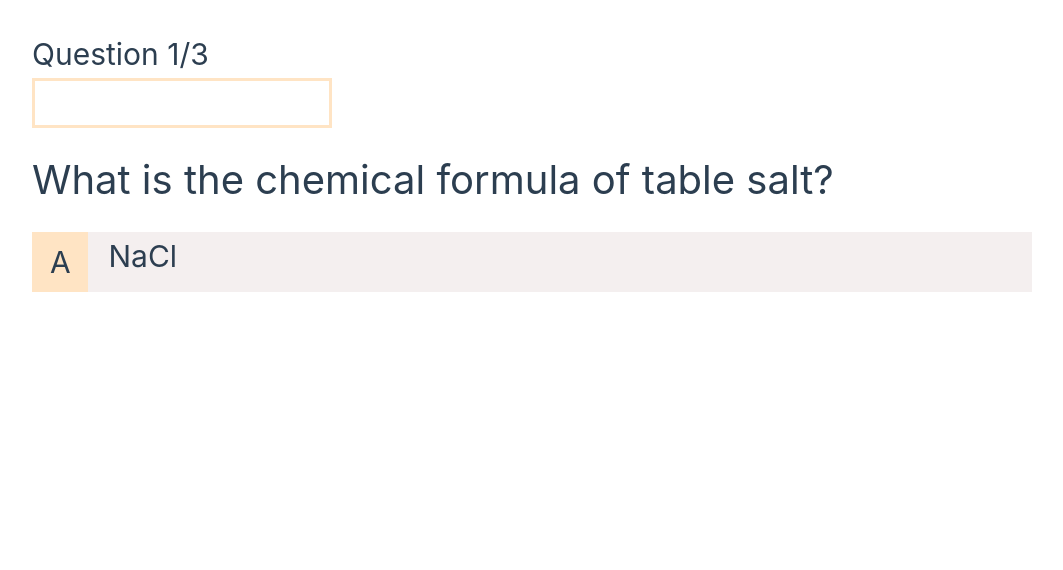
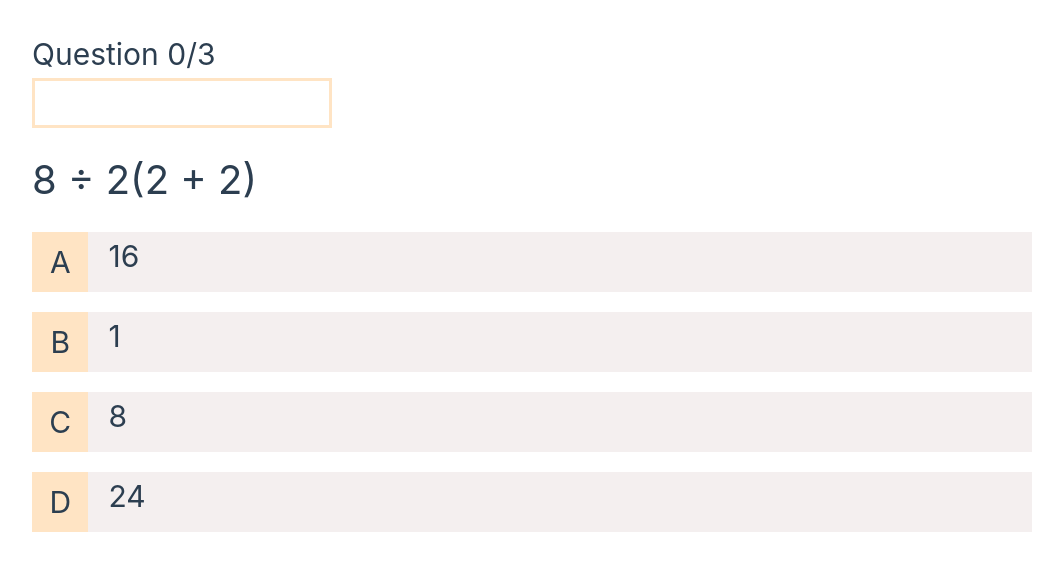
Before and after one commit to UdohLawrence/4.quiz-app, a Vue app: page /quiz/1 in a window 1280 px wide. Shown: the top 570 px of the page, without its empty margins (108-1171 px from the left). Built offline with nearby package versions, Linux system fonts and the light colour scheme.

Commit message:
watch for question status change

```diff
--- a/src/components/Question.vue
+++ b/src/components/Question.vue
@@ -1,15 +1,16 @@
 <script setup>
-
+    import {defineProps} from 'vue'
+    const {question} = defineProps(['question'])
 </script>
 <template>
   <div class="question-container">
-    <h1 class="question">What is the chemical formula of table salt?</h1>
+    <h1 class="question">{{question.text}}</h1>
   </div>
   <div class="options-container">
-    <div class="option">
-      <p class="option-label">A</p>
+    <div v-for="option in question.options" :key="option.id" class="option">
+      <p class="option-label">{{option.label}}</p>
       <div class="option-value">
-        <p>NaCl</p>
+        <p>{{option.text}}</p>
       </div>
     </div>
   </div>
--- a/src/components/QuizHeader.vue
+++ b/src/components/QuizHeader.vue
@@ -1,6 +1,12 @@
+<script setup>
+    import {defineProps} from 'vue'
+
+    const {questionStatus} = defineProps(['questionStatus'])
+</script>
+
 <template>
     <header>
-        <h4>Question 1/3</h4>
+        <h4>Question {{questionStatus}}</h4>
         <div class="bar">
             <div class="completion">
 
--- a/src/views/QuizView.vue
+++ b/src/views/QuizView.vue
@@ -1,12 +1,26 @@
 <script setup>
-    import Question from '../components/Question.vue'
-    import QuizHeader from '../components/QuizHeader.vue'
+import Question from '../components/Question.vue'
+import QuizHeader from '../components/QuizHeader.vue'
+import { useRoute } from 'vue-router'
+import { ref, watch } from 'vue'
+import quizes from '../db/questions.json'
+
+const route = useRoute()
+const quizId = parseInt(route.params.id)
+const quiz = quizes.find((q) => q.id === quizId)
+const currentQuestionIndex = ref(0)
+
+const questionStatus = `${currentQuestionIndex.value}/${quiz.questions.length}`
+
+watch(() => currentQuestionIndex.value, () => {
+    questionStatus.value = `${currentQuestionIndex.value}/${quiz.questions.length}`
+})
 </script>
 <template>
+  <div>
+    <QuizHeader :questionStatus="questionStatus"/>
     <div>
-       <QuizHeader />
-       <div>
-        <Question />
-       </div>
+      <Question :question="quiz.questions[currentQuestionIndex]" />
     </div>
+  </div>
 </template>
```
